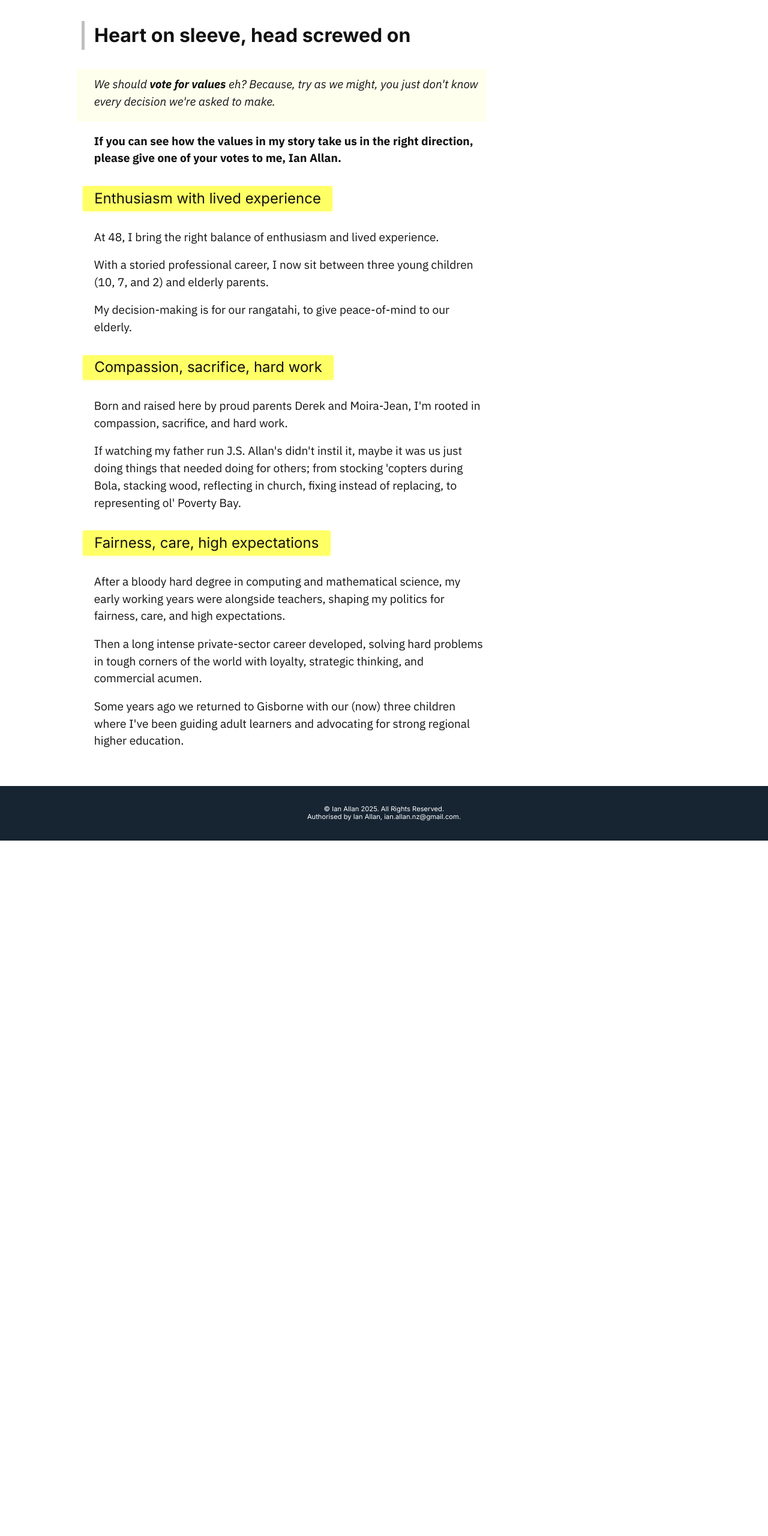
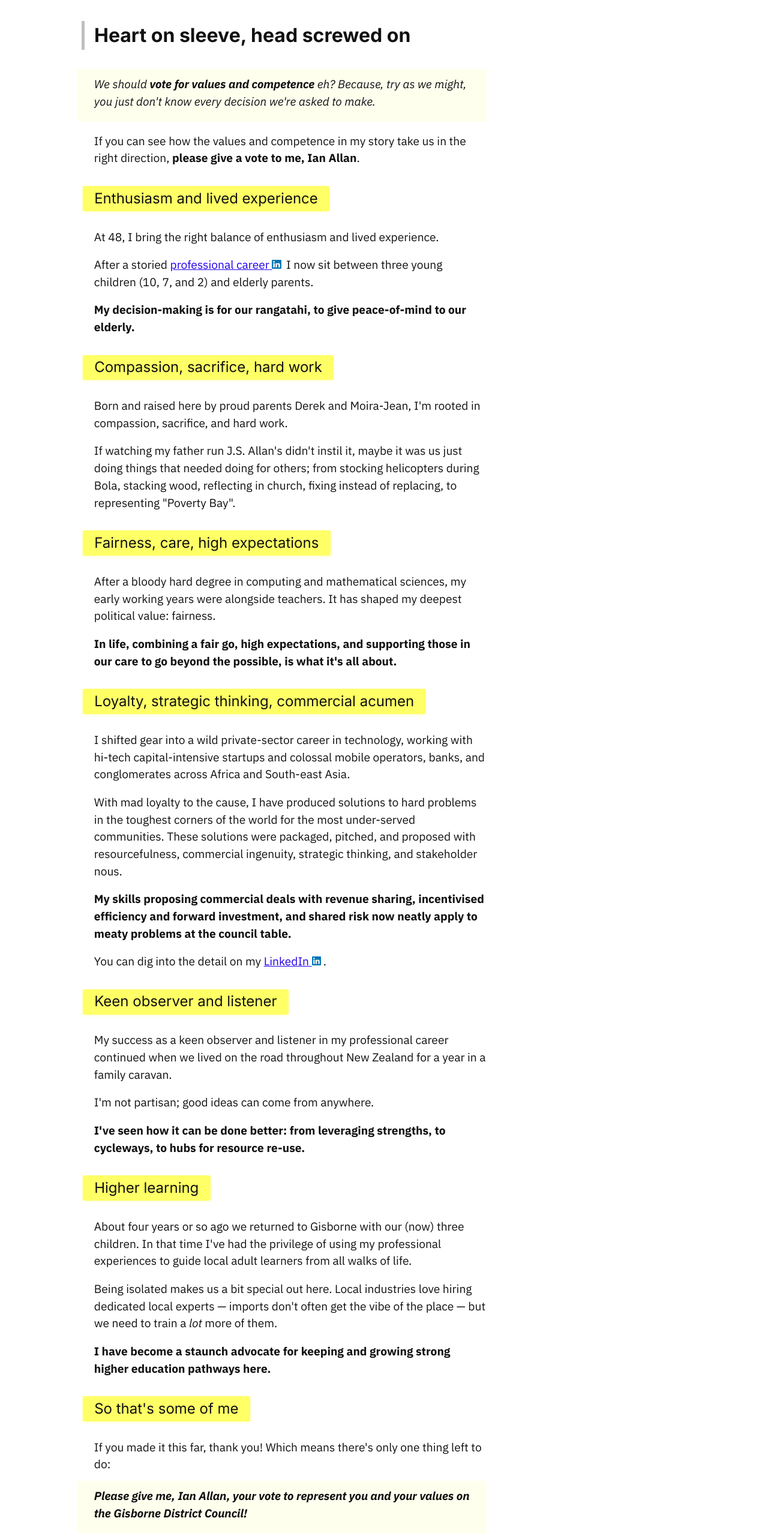
Before and after one commit to ianallannz/vote, an Eleventy site: page about.md in a window 1280 px wide. Shown: the part 200-2760 px from the top of the page at 60% size. Before the commit the page ends 1601 px from the top, so only its background shows below. Built offline with nearby package versions, Linux system fonts and the light colour scheme; Eleventy itself is replaced by a stand-in of ours; files that its build step writes are made by us from their sources.

Commit message:
about content

```diff
--- a/_includes/layouts/layout.njk
+++ b/_includes/layouts/layout.njk
@@ -8,6 +8,8 @@
   <meta name="viewport" content="width=device-width, initial-scale=1">
   <title>{% if page.title %}{{ page.title }} | {% endif %}Ian Allan for Gisborne District Council</title>
   <link rel="stylesheet" href="../css/custom.css">
+  <link rel="stylesheet" href="https://cdnjs.cloudflare.com/ajax/libs/font-awesome/6.5.0/css/all.min.css" integrity="sha512-Avb2QiuDEEvWJZjz+xxNzLmd9xkGvcZLALQJEavMEpjLXTHdW1F5DpWy568ZczyzlrWDmmQvrjmAHPULPW6ZC6Q==" crossorigin="anonymous" referrerpolicy="no-referrer" />
+
   <script src="../js/custom.js" defer></script>
 
   <!-- Open Graph (used by Facebook, LinkedIn, etc.) -->
--- a/about.md
+++ b/about.md
@@ -5,29 +5,58 @@ title: About
 
 ## Heart on sleeve, head screwed on
 
-> We should **vote for values** eh? Because, try as we might, you just don't know every decision we're asked to make.
+> We should **vote for values and competence** eh? Because, try as we might, you just don't know every decision we're asked to make.
 
-**If you can see how the values in my story take us in the right direction, please give one of your votes to me, Ian Allan.**
+If you can see how the values and competence in my story take us in the right direction, **please give a vote to me, Ian Allan**.
 
-### Enthusiasm with lived experience
+### Enthusiasm and lived experience
 
 At 48, I bring the right balance of enthusiasm and lived experience.
 
-With a storied professional career, I now sit between three young children (10, 7, and 2) and elderly parents.
+After a storied <a href="https://www.linkedin.com/in/ianallan/" target="_blank" title="You can find some more detail on my LinkedIn">professional career <img src="../images/li-icon.png" style="width:1.2rem; padding-right: 4px;"></a> I now sit between three young children (10, 7, and 2) and elderly parents.
 
-My decision-making is for our rangatahi, to give peace-of-mind to our elderly.
-
+**My decision-making is for our rangatahi, to give peace-of-mind to our elderly.**
 
 ### Compassion, sacrifice, hard work
 
 Born and raised here by proud parents Derek and Moira-Jean, I'm rooted in compassion, sacrifice, and hard work.
 
-If watching my father run J.S. Allan's didn't instil it, maybe it was us just doing things that needed doing for others; from stocking 'copters during Bola, stacking wood, reflecting in church, fixing instead of replacing, to representing ol' Poverty Bay.
+If watching my father run J.S. Allan's didn't instil it, maybe it was us just doing things that needed doing for others; from stocking helicopters during Bola, stacking wood, reflecting in church, fixing instead of replacing, to representing "Poverty Bay".
 
 ### Fairness, care, high expectations
 
-After a bloody hard degree in computing and mathematical science, my early working years were alongside teachers, shaping my politics for fairness, care, and high expectations.
+After a bloody hard degree in computing and mathematical sciences, my early working years were alongside teachers. It has shaped my deepest political value: fairness.
 
-Then a long intense private-sector career developed, solving hard problems in tough corners of the world with loyalty, strategic thinking, and commercial acumen.
+**In life, combining a fair go, high expectations, and supporting those in our care to go beyond the possible, is what it's all about.**
 
-Some years ago we returned to Gisborne with our (now) three children where I've been guiding adult learners and advocating for strong regional higher education.
+### Loyalty, strategic thinking, commercial acumen
+
+I shifted gear into a wild private-sector career in technology, working with hi-tech capital-intensive startups and colossal mobile operators, banks, and conglomerates across Africa and South-east Asia.
+
+With mad loyalty to the cause, I have produced solutions to hard problems in the toughest corners of the world for the most under-served communities. These solutions were packaged, pitched, and proposed with resourcefulness, commercial ingenuity, strategic thinking, and stakeholder nous.
+
+**My skills proposing commercial deals with revenue sharing, incentivised efficiency and forward investment, and shared risk now neatly apply to meaty problems at the council table.**
+
+You can dig into the detail on my <a href="https://www.linkedin.com/in/ianallan/" target="_blank" title="You can find some more detail on my LinkedIn">LinkedIn <img src="../images/li-icon.png" style="width:1.2rem; padding-right: 4px;"></a>.
+
+### Keen observer and listener
+
+My success as a keen observer and listener in my professional career continued when we lived on the road throughout New Zealand for a year in a family caravan.
+
+I'm not partisan; good ideas can come from anywhere.
+
+**I've seen how it can be done better: from leveraging strengths, to cycleways, to hubs for resource re-use.**
+
+### Higher learning
+
+About four years or so ago we returned to Gisborne with our (now) three children. In that time I've had the privilege of using my professional experiences to guide local adult learners from all walks of life.
+
+Being isolated makes us a bit special out here. Local industries love hiring dedicated local experts &mdash; imports don't often get the vibe of the place &mdash; but we need to train a *lot* more of them.
+
+**I have become a staunch advocate for keeping and growing strong higher education pathways here.**
+
+### So that's some of me
+
+If you made it this far, thank you! Which means there's only one thing left to do:
+
+>**Please give me, Ian Allan, your vote to represent you and your values on the Gisborne District Council!**
--- a/blog/index.njk
+++ b/blog/index.njk
@@ -3,7 +3,8 @@ layout: layouts/layout.njk
 title: Blog
 ---
 
-# Blog Posts
+<h2>Dear diary</h2>
+<p>Check back here for more thinking, public responses to queries, and where I'll be out and about to meet up.</p>
 
 {% set posts = collections.posts | reverse %}
 {% for post in posts %}
--- a/contact.njk
+++ b/contact.njk
@@ -26,4 +26,4 @@ title: Contact
   </form>
 </div>
 <h2>LinkedIn</h2>
-<p>OK, I said I wasn't on social media, but you can still find me on <strong><a href="https://www.linkedin.com/in/ianallan/">LinkedIn</a></strong>.</p>
+<p>OK, I said I wasn't on social media, but you can still find me on <strong><a href="https://www.linkedin.com/in/ianallan/" target="_blank">LinkedIn</a></strong>.</p>
--- a/css/custom.css
+++ b/css/custom.css
@@ -511,7 +511,14 @@ nav li {
   display: flex;
 }
 
+i.fab {
+  font-weight: 400;
+}
 
+.fab.fa-linkedin {
+  font-size: 24px;
+  color: #0077b5;
+}
 
 .form-container {
   line-height: 1.8rem;
```
Also changed, not shown: thanks.md (+1 -1 lines), images/li-icon.png (added), 8 other files.
